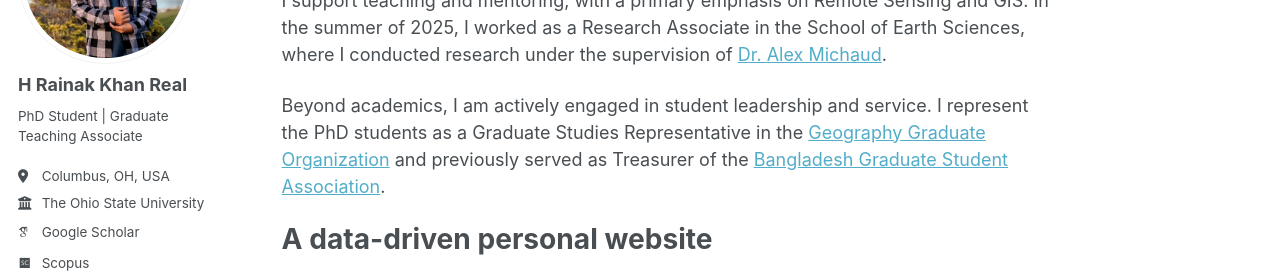
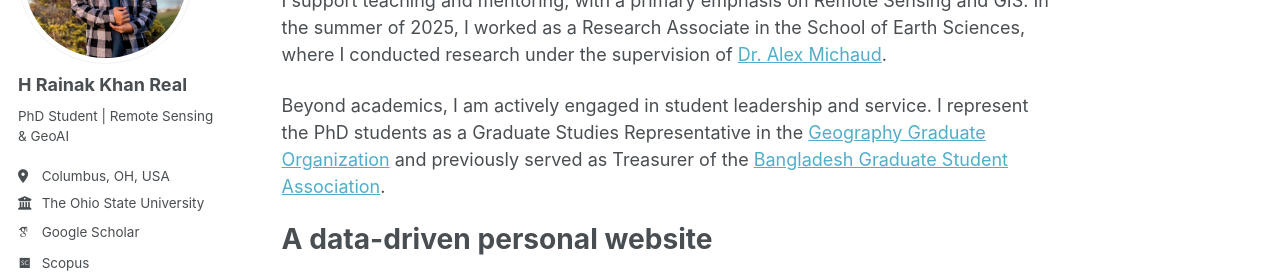
Before and after one commit to hrkreal/hrkreal.github.io, a Jekyll site: the page built from _pages/about.md, in a window 1280 px wide. Shown: the part 208-483 px from the top of the page. Built offline with Jekyll 4.4.1, drawn with Linux system fonts in a browser that asks for light colours; some web fonts are replaced; a script that is not in the unit is left out.

Commit message:
Update _config.yml

```diff
--- a/_config.yml
+++ b/_config.yml
@@ -26,7 +26,7 @@ author:
   avatar           : "Real_edited.jpg"
   name             : "H Rainak Khan Real"
   pronouns         : # example: "she/her"
-  bio              : "PhD Student | Graduate Teaching Associate"
+  bio              : "PhD Student | Remote Sensing & GeoAI"
   location         : "Columbus, OH, USA"
   employer         : "The Ohio State University"
   uri              : # URL
```
